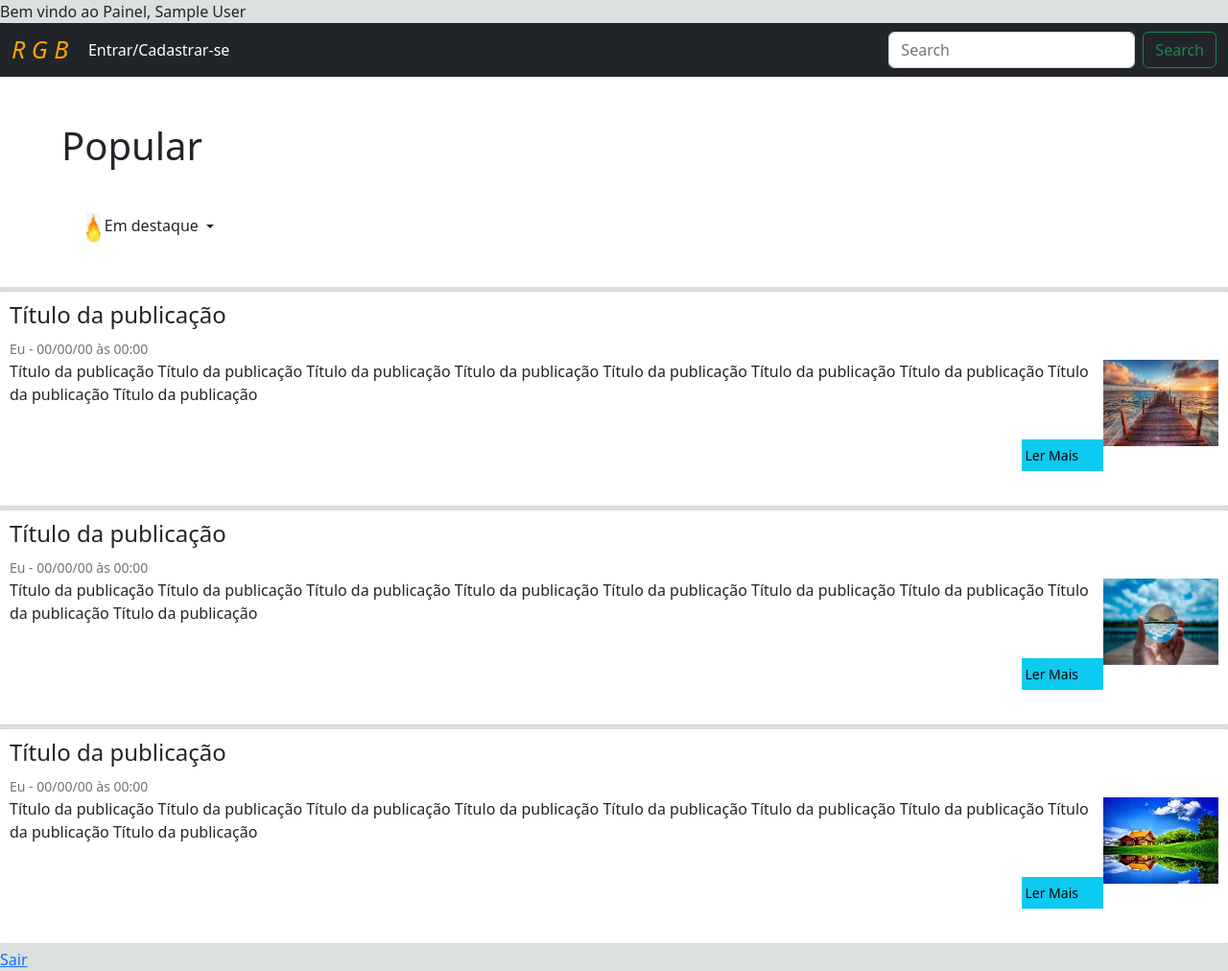
After one commit to igorlobato/Site01, a PHP site: page /index.php in a window 1280 px wide. The commit adds this page. Shown: the whole page at 96% size. Run offline with PHP 8.4, Linux system fonts and the light colour scheme; the visitor is signed in with stand-in values (Sample User, id 1).

Commit message:
Ai
Usuario adicionado no MySql e opção de fazer login, e botão de sair da sessão, além disso foi criado versão php de todas as outras páginas html.

```diff
--- /dev/null
+++ b/index.php
@@ -0,0 +1,111 @@
+<?php
+if(!isset($_SESSION)){
+				session_start();
+			}
+?>
+<!DOCTYPE html>
+<html>
+	<head>
+		<title>RedGreenBlue</title>
+		<meta charset="UTF-8" />
+   		<meta http-equiv="X-UA-Compatible" content="IE=edge" />
+    	<meta name="viewport" content="width=device-width, initial-scale=1.0" />
+
+		<link rel = "stylesheet" href = "css/style.css">
+		<link href="https://cdn.jsdelivr.net/npm/bootstrap@5.2.2/dist/css/bootstrap.min.css" rel="stylesheet" integrity="sha384-Zenh87qX5JnK2Jl0vWa8Ck2rdkQ2Bzep5IDxbcnCeuOxjzrPF/et3URy9Bv1WTRi" crossorigin="anonymous">
+		<link rel="icon" type="imagem/png" href="imagens/logo.png" />
+	</head>
+	<body class="pdf">
+		Bem vindo ao Painel, <?php echo $_SESSION['nome']; ?>
+
+		<nav class = "barra"></nav>
+		<nav class="navbar navbar-expand-lg bg-dark">
+			<div class="container-fluid">
+			  <a id="rgb" href="index.php" style=color:orange>
+				<span class="letter-r">R</span>
+				<span class="letter-g">G</span>
+				<span class="letter-b">B</span>
+			</a>
+			  <button class="navbar-toggler" type="button" data-bs-toggle="collapse" data-bs-target="#navbarSupportedContent" aria-controls="navbarSupportedContent" aria-expanded="false" aria-label="Toggle navigation">
+				<span class="navbar-toggler-icon"></span>
+			  </button>
+			  <div class="collapse navbar-collapse" id="navbarSupportedContent">
+				<ul class="navbar-nav me-auto mb-2 mb-lg-0">
+				  <li class="nav-item">
+					<center>
+					<a class="nav-link active" aria-current="page" href="paglogin.php" style="color:White">Entrar/Cadastrar-se</a>
+				</center>
+				  </li>
+				</ul>
+				<form class="d-flex" role="search">
+				  <input class="form-control me-2" type="search" placeholder="Search" aria-label="Search">
+				  <button class="btn btn-outline-success" type="submit">Search</button>
+				</form>
+			  </div>
+			</div>
+		  </nav>
+
+		  <div class="banner" style="background-color: white;">
+			<div class="title">
+			  <h1 style="margin: 0% 5%;"><br>Popular</h1>
+			  <ul class="navbar-nav">
+				<li class="nav-item dropdown">
+				  <a class="nav-link dropdown-toggle" href="#" role="button" data-bs-toggle="dropdown" aria-expanded="false"
+				  style="margin:3% 7%"><img src="./imagens/fogo.jpg" width="15px">
+					Em destaque
+				  </a>
+				  <ul class="dropdown-menu dropdown-menu-white">
+					<li><a class="dropdown-item" href="#"><img src="./imagens/grafico.jpg" width="15px"> Mais votados</a></li>
+				  </ul>
+				</li>
+			  </ul>
+			</div>
+		  </div>
+
+
+		  <div class="row">
+			<div>
+
+			  <div class="post-content">
+				<h4>Título da publicação</h4>
+				<span class="text-muted small"><i class="fas fa-user"></i> Eu - <i class="far fa-clock"></i> 00/00/00 às 00:00</span>
+				<div class="media">
+				  <img class="mr-3" src="/imagens/i1.jpg">
+				  <div class="media-body">
+					Título da publicação Título da publicação Título da publicação Título da publicação Título da publicação Título da publicação Título da publicação  Título da publicação Título da publicação
+					<p class="button"><a href="#" class="btn btn-info btn-sm">Ler Mais</a></p>
+				  </div>
+				</div>
+			  </div>
+
+			  <div class="post-content">
+				<h4>Título da publicação</h4>
+				<span class="text-muted small"><i class="fas fa-user"></i> Eu - <i class="far fa-clock"></i> 00/00/00 às 00:00</span>
+				<div class="media">
+				  <img class="mr-3" src="/imagens/i2.jpg">
+				  <div class="media-body">
+					Título da publicação Título da publicação Título da publicação Título da publicação Título da publicação Título da publicação Título da publicação  Título da publicação Título da publicação
+					<p class="button"><a href="#" class="btn btn-info btn-sm">Ler Mais</a></p>
+				  </div>
+				</div>
+			  </div>
+
+			  <div class="post-content">
+				<h4>Título da publicação</h4>
+				<span class="text-muted small"><i class="fas fa-user"></i> Eu - <i class="far fa-clock"></i> 00/00/00 às 00:00</span>
+				<div class="media">
+				  <img class="mr-3" src="/imagens/i3.jpg">
+				  <div class="media-body">
+					Título da publicação Título da publicação Título da publicação Título da publicação Título da publicação Título da publicação Título da publicação  Título da publicação Título da publicação
+					<p class="button"><a href="#" class="btn btn-info btn-sm">Ler Mais</a></p>
+				  </div>
+				</div>
+			  </div>
+
+
+		  </div>
+
+		<script src="https://cdn.jsdelivr.net/npm/bootstrap@5.2.2/dist/js/bootstrap.bundle.min.js" integrity="sha384-OERcA2EqjJCMA+/3y+gxIOqMEjwtxJY7qPCqsdltbNJuaOe923+mo//f6V8Qbsw3" crossorigin="anonymous"></script>
+		<a href="logout.php">Sair</a>
+	</body>
+</html>
```
Also changed, not shown: esqueci.php (added, +69 -0 lines), logout.php (added, +9 -0 lines), paglogin.php (+55 -5 lines).
